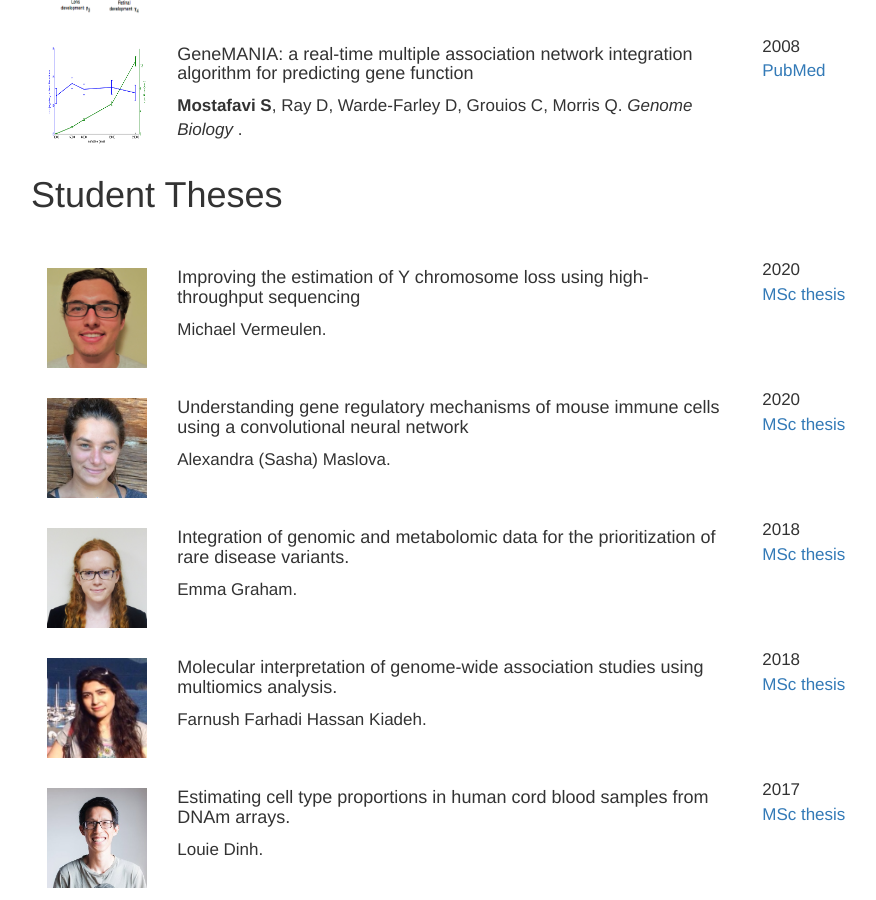
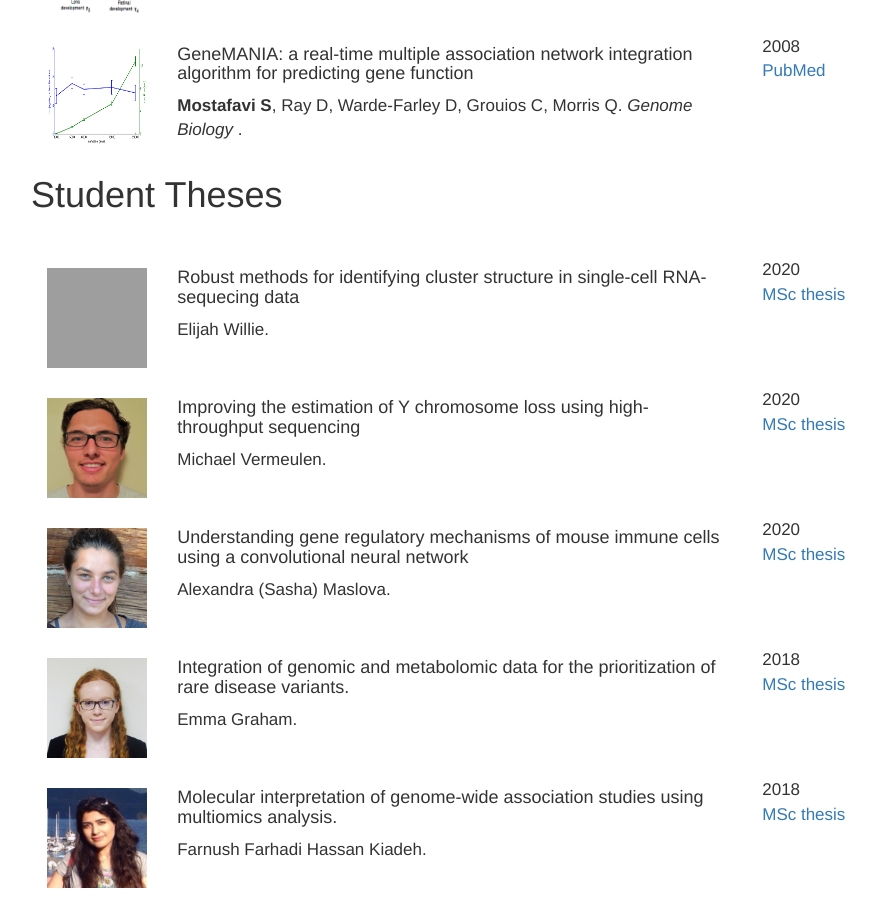
Before and after one commit to saramostafavi/saramostafavi.github.io, a Jekyll site: the page built from publications.html, in a window 1280 px wide and 900 px high, scrolled down 3364 px. Shown: the whole window, without its empty margins (39-915 px from the left). Built offline with Jekyll 4.4.1, drawn with Linux system fonts in a browser that asks for light colours; nearby versions of some CDN libraries; a style sheet for code colours, icons or effects is not loaded; grey boxes are pictures that could not be loaded.

Commit message:
Update theses.yml

```diff
--- a/_data/theses.yml
+++ b/_data/theses.yml
@@ -1,4 +1,13 @@
 ---
+- title: >
+    Robust methods for identifying cluster structure in single-cell RNA-sequecing data
+  author: >
+    Elijah Willie.
+  image: ../images/Elijah.jpg
+  year: 2020
+  repo:
+    name: MSc thesis
+    url: ../docs/MScThesis_Elijah.pdf
 
 - title: >
     Improving the estimation of Y chromosome loss using high-throughput sequencing
```
